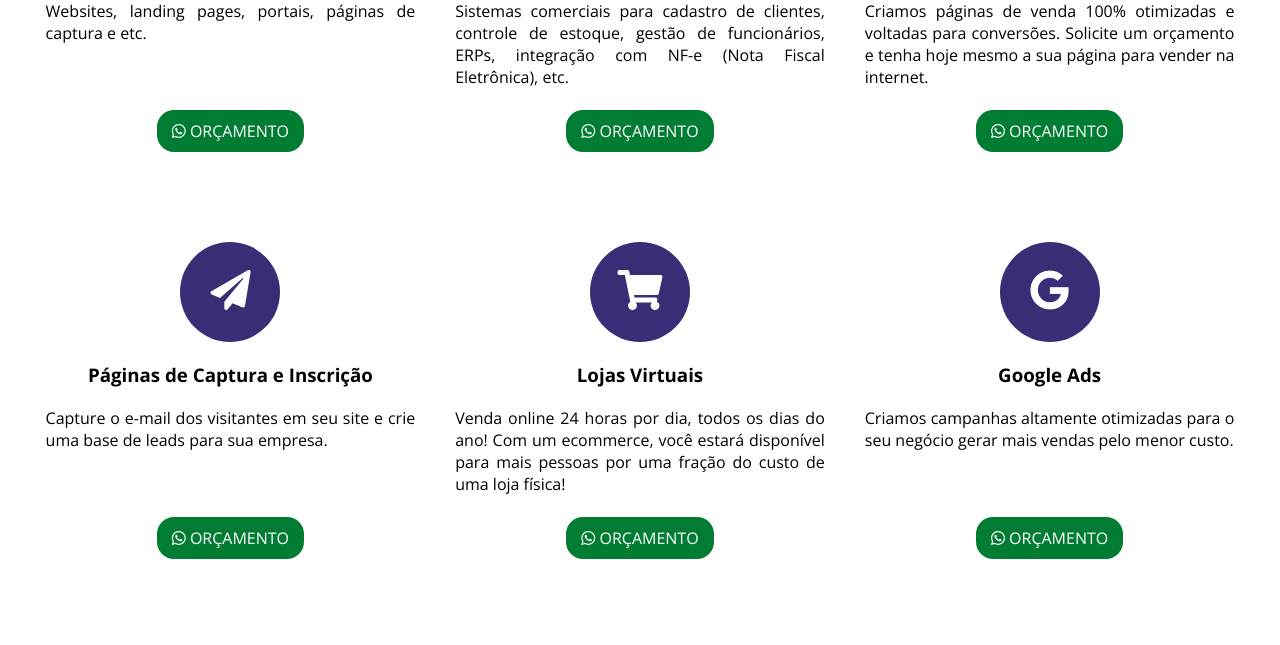
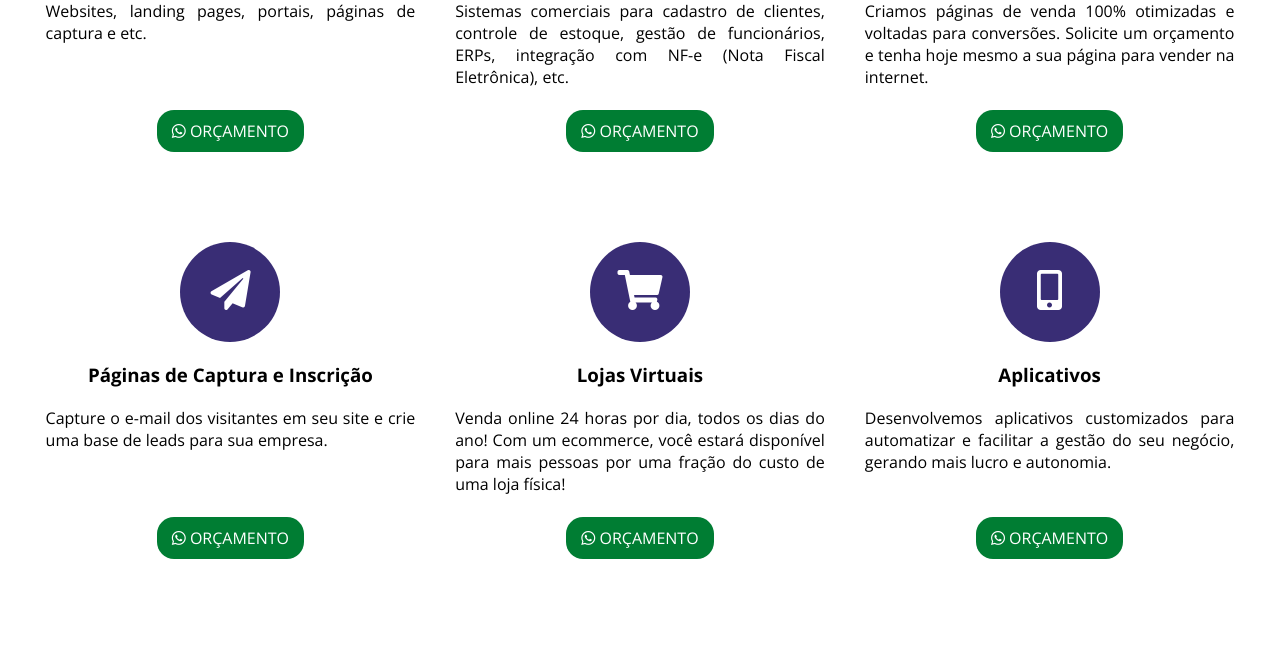
Before and after one commit to gustavoalvesdev/site-gs7, a PHP site: page / in a window 1280 px wide. Shown: the part 1075-1720 px from the top of the page. Run offline with PHP 8.4, Linux system fonts and the light colour scheme; some libraries are stand-ins or nearby versions.

Commit message:
aplicativos

```diff
--- a/pages/home.php
+++ b/pages/home.php
@@ -55,9 +55,9 @@
                 <!-- box-icone-single -->
 
 				<div class="box-icone-single wow bounceInDown">
-                    <h2 class="wow rubberBand"><i class="fab fa-google"></i></h2>
-                    <h3>Google Ads</h3>
-                    <p>Criamos campanhas altamente otimizadas para o seu negócio gerar mais vendas pelo menor custo.</p>
+                    <h2 class="wow rubberBand"><i class="fas fa-mobile-alt"></i></h2>
+                    <h3>Aplicativos</h3>
+                    <p>Desenvolvemos aplicativos customizados para automatizar e facilitar a gestão do seu negócio, gerando mais lucro e autonomia.</p>
 					<a href="#" class="btn-saiba"><i class="fab fa-whatsapp"></i> ORÇAMENTO</a>
 					<!-- btn-saiba -->
                 </div>
```
